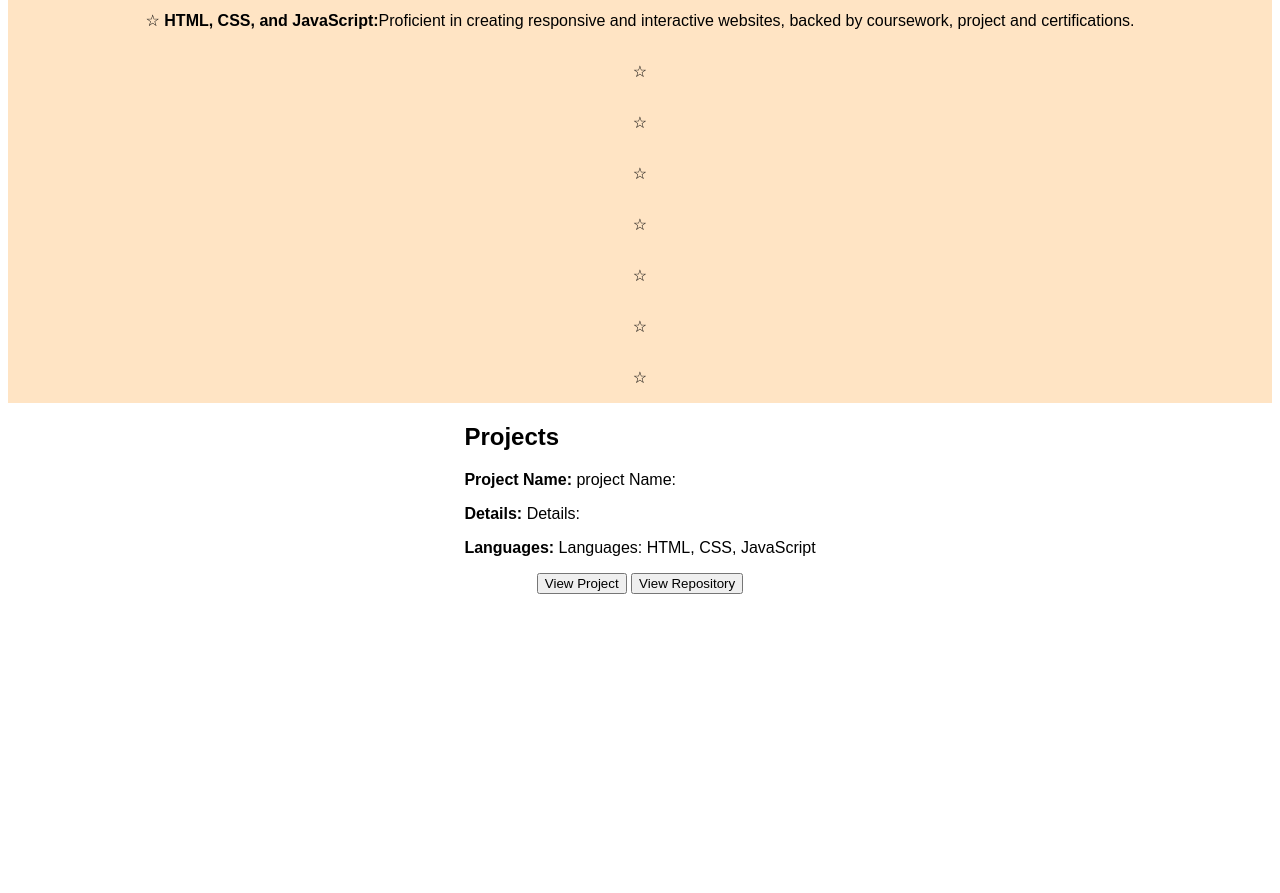
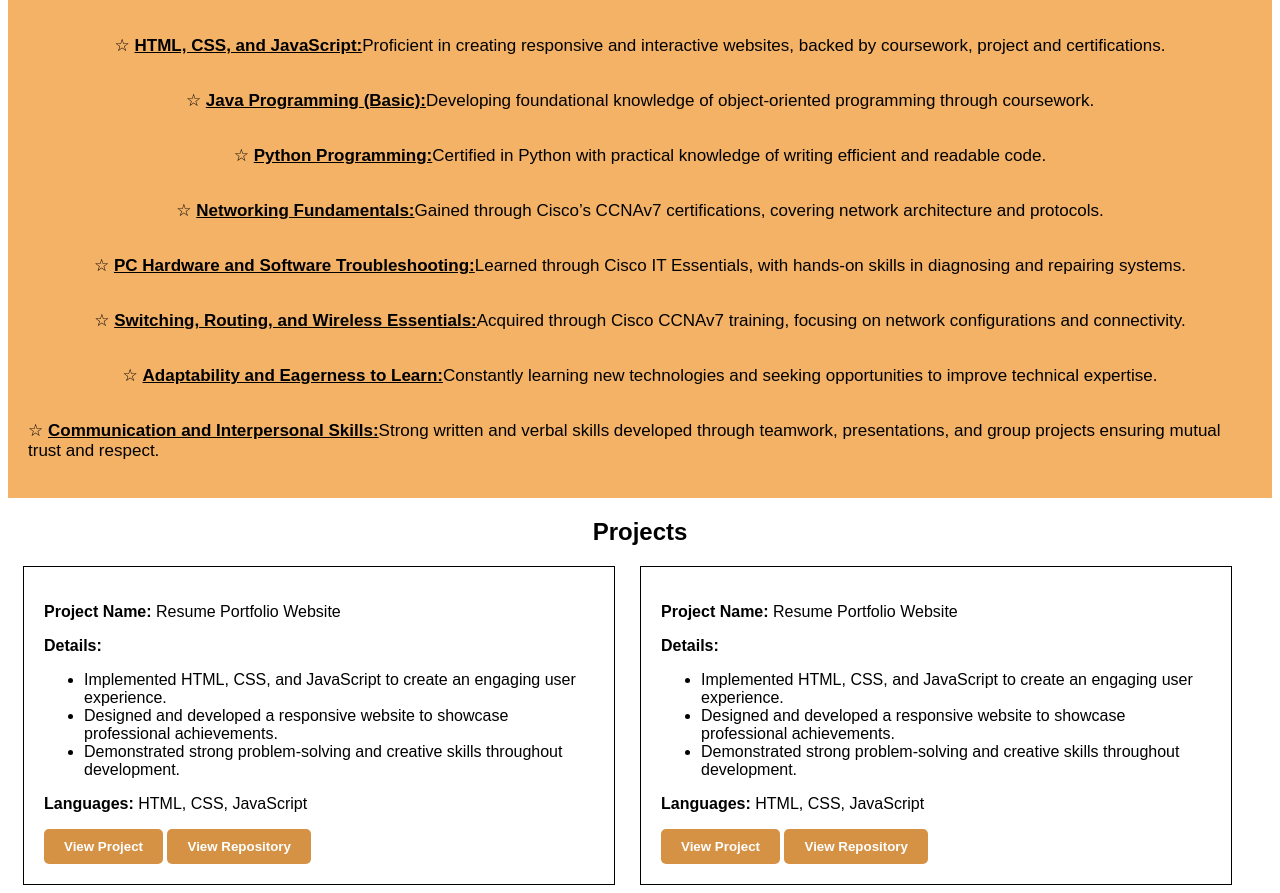
Before and after one commit to Mpumelelo083/Mpumelelo-Ndumo-Resume-CV-Website, a plain HTML site: page index.html in a window 1280 px wide. Shown: the part 1113-2006 px from the top of the page. Before the commit the page ends 1715 px from the top, so only its background shows below. Drawn offline with Linux system fonts and the light colour scheme.

Commit message:
styled the entire website

```diff
--- a/index.html
+++ b/index.html
@@ -129,32 +129,62 @@
                     <h1>Skills</h1>
                     <p>&#9734; <b>HTML, CSS, and JavaScript:</b>Proficient in creating responsive and interactive websites, backed by coursework, project
                         and certifications.</p>
-                    <p>&#9734; <b></b></p>
-                    <p>&#9734; <b></b></p>
-                    <p>&#9734; <b></b></p>
-                    <p>&#9734; <b></b></p>
-                    <p>&#9734; <b></b></p>
-                    <p>&#9734; <b></b></p>
-                    <p>&#9734; <b></b></p>
+                    <p>&#9734; <b>Java Programming (Basic):</b>Developing foundational knowledge of object-oriented programming through coursework.</p>
+                    <p>&#9734; <b>Python Programming:</b>Certified in Python with practical knowledge of writing efficient and readable code.</p>
+                    <p>&#9734; <b>Networking Fundamentals:</b>Gained through Cisco’s CCNAv7 certifications, covering network architecture and protocols.</p>
+                    <p>&#9734; <b>PC Hardware and Software Troubleshooting:</b>Learned through Cisco IT Essentials, with hands-on skills in diagnosing
+                        and repairing systems.</p>
+                    <p>&#9734; <b>Switching, Routing, and Wireless Essentials:</b>Acquired through Cisco CCNAv7 training, focusing on network
+                        configurations and connectivity.</p>
+                    <p>&#9734; <b>Adaptability and Eagerness to Learn:</b>Constantly learning new technologies and seeking opportunities to improve
+                        technical expertise.</p>
+                    <p>&#9734; <b>Communication and Interpersonal Skills:</b>Strong written and verbal skills developed through teamwork, presentations,
+                        and group projects ensuring mutual trust and respect.</p>
                 </div>
 
 
             </section>
 
+
             <section id="projects">
-                <div class="project-container">
-                    <div class="project-details">
-                        <h1>Projects</h1>
-                        <p><b>Project Name: </b>project Name:</p>
-                        <p><b>Details: </b>Details:</p>
-                        <p><b>Languages: </b>Languages: HTML, CSS, JavaScript</p>
+                <h1>Projects</h1>
+
+                <div class="projects-card">
+                    <div class="project-container">
+                        <div class="project-details">
+                            <p><b>Project Name: </b>Resume Portfolio Website</p>
+                            <p><b>Details: </b><ul>
+                                <li>Implemented HTML, CSS, and JavaScript to create an engaging user experience.</li>
+                                <li>Designed and developed a responsive website to showcase professional achievements.</li>
+                                <li>Demonstrated strong problem-solving and creative skills throughout development.</li>
+                            </ul></p>
+                            <p><b>Languages: </b>HTML, CSS, JavaScript</p>
+                        </div>
+
+                        <div class="view-download-project">
+                            <a href="#"><button>View Project</button></a>
+                            <a href="#"><button>View Repository</button></a>
+                        </div>
                     </div>
 
-                    <div class="view-download-project">
-                        <a href="#"><button>View Project</button></a>
-                        <a href="#"><button>View Repository</button></a>
+                    <div class="project-container">
+                        <div class="project-details">
+                            <p><b>Project Name: </b>Resume Portfolio Website</p>
+                            <p><b>Details: </b><ul>
+                                <li>Implemented HTML, CSS, and JavaScript to create an engaging user experience.</li>
+                                <li>Designed and developed a responsive website to showcase professional achievements.</li>
+                                <li>Demonstrated strong problem-solving and creative skills throughout development.</li>
+                            </ul></p>
+                            <p><b>Languages: </b>HTML, CSS, JavaScript</p>
+                        </div>
+
+                        <div class="view-download-project">
+                            <a href="#"><button>View Project</button></a>
+                            <a href="#"><button>View Repository</button></a>
+                        </div>
                     </div>
                 </div>
+
 
             </section>
         </main>
--- a/styles/projects.css
+++ b/styles/projects.css
@@ -1,6 +1,24 @@
+#projects h1 {
+    text-align: center;
+}
+
+.projects-card {
+    display: flex;
+    justify-content: center;
+}
+
 .project-container {
-    display: flex;
-    flex-direction: column;
-    justify-content: center;
-    align-items: center;
+    border: 1px solid black;
+    padding: 20px;
+    width: 550px;
+    margin-right: 25px;
 }
+
+.view-download-project button {
+    padding: 10px 20px;
+    border: none;
+    font-weight: bold;
+    background-color: #d59245;
+    border-radius: 5px;
+    color: white;
+}
--- a/styles/skills.css
+++ b/styles/skills.css
@@ -3,5 +3,11 @@
     flex-direction: column;
     justify-content: center;
     align-items: center;
-    background-color: bisque;
+    background-color: #F4B266;
+    padding: 20px;
+    font-size: 17px;
 }
+
+.skills-container b {
+    text-decoration: underline;
+}
```
